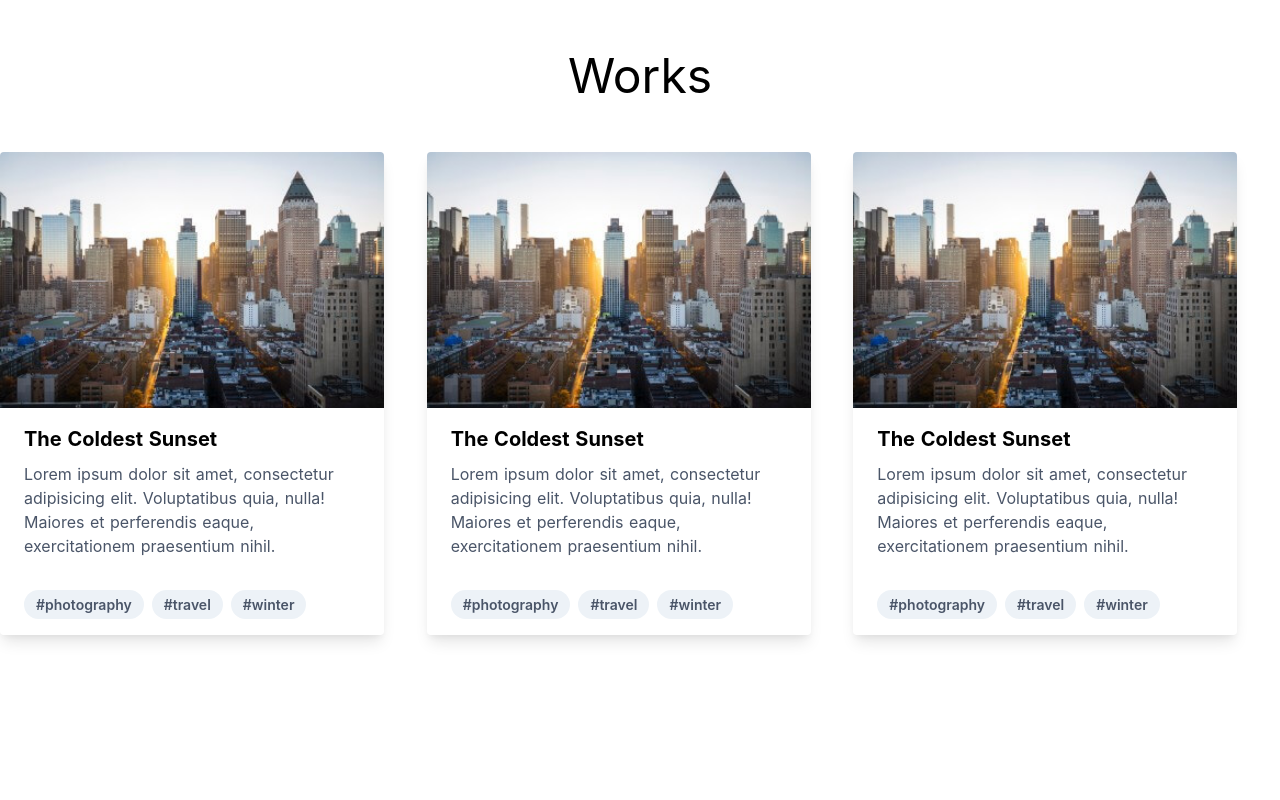
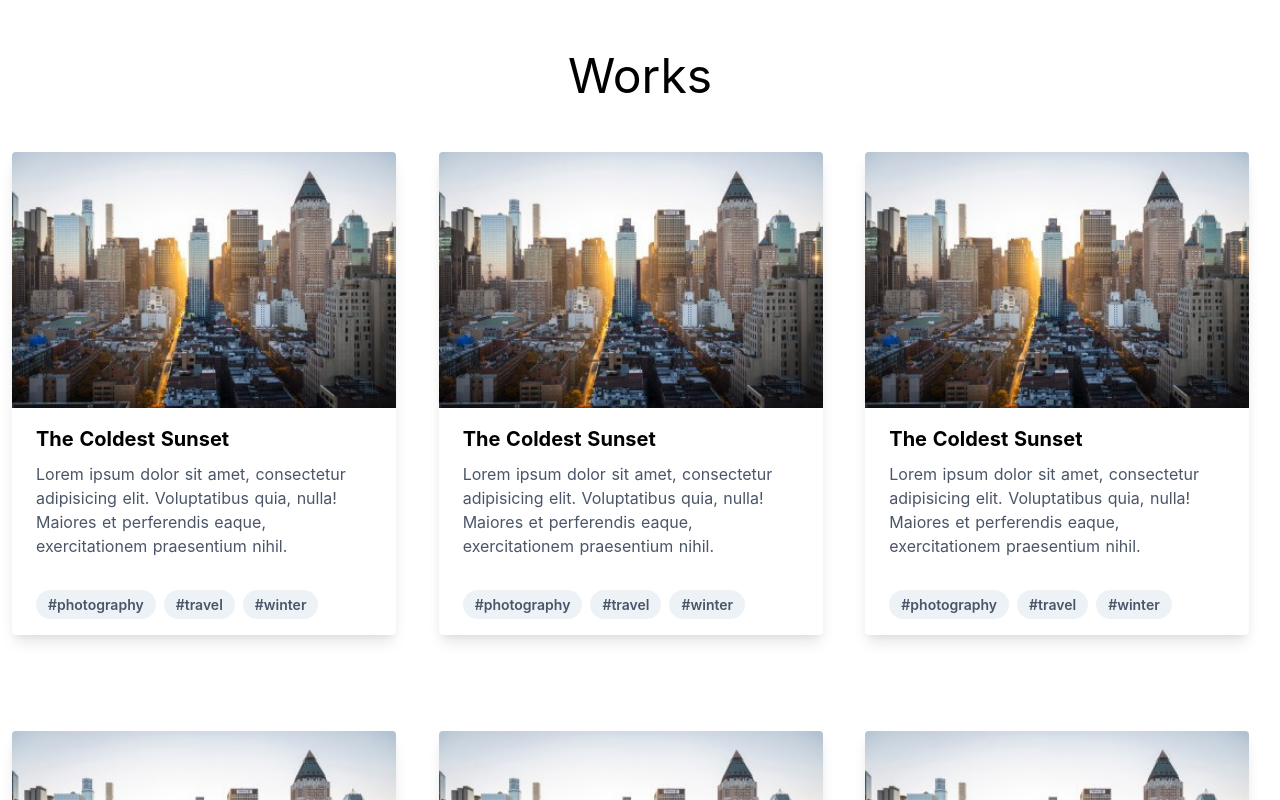
Before and after one commit to dionfananie/dionizer, a Nuxt app: page /works in a window 1280 px wide. Shown: the top 800 px of the page. Built offline with nearby package versions, Linux system fonts and the light colour scheme.

Commit message:
enhance works page

```diff
--- a/components/Card.vue
+++ b/components/Card.vue
@@ -1,5 +1,5 @@
 <template>
-      <div class="max-w-sm rounded overflow-hidden shadow-lg">
+      <div class="max-w-sm rounded overflow-hidden shadow-lg mb-24">
         <img class="w-full" src="~/static/img/city.jpg" alt="Sunset in the mountains">
         <div class="px-6 py-4">
             <div class="font-bold text-xl mb-2">The Coldest Sunset</div>
--- a/pages/works.vue
+++ b/pages/works.vue
@@ -3,8 +3,8 @@
         <div class="my-10">
             <p class="text-5xl text-center">Works</p>
         </div>
-        <div class="flex mb-4">
-            <div class="w-1/3" v-for="i in 3" :key="i">
+        <div class="flex flex-wrap mb-4">
+            <div class="lg:w-1/3 md:w-1/2 mx-6 md:px-3 lg:mx-0" v-for="i in 6" :key="i">
                 <Card/>
             </div>
         </div>
```
